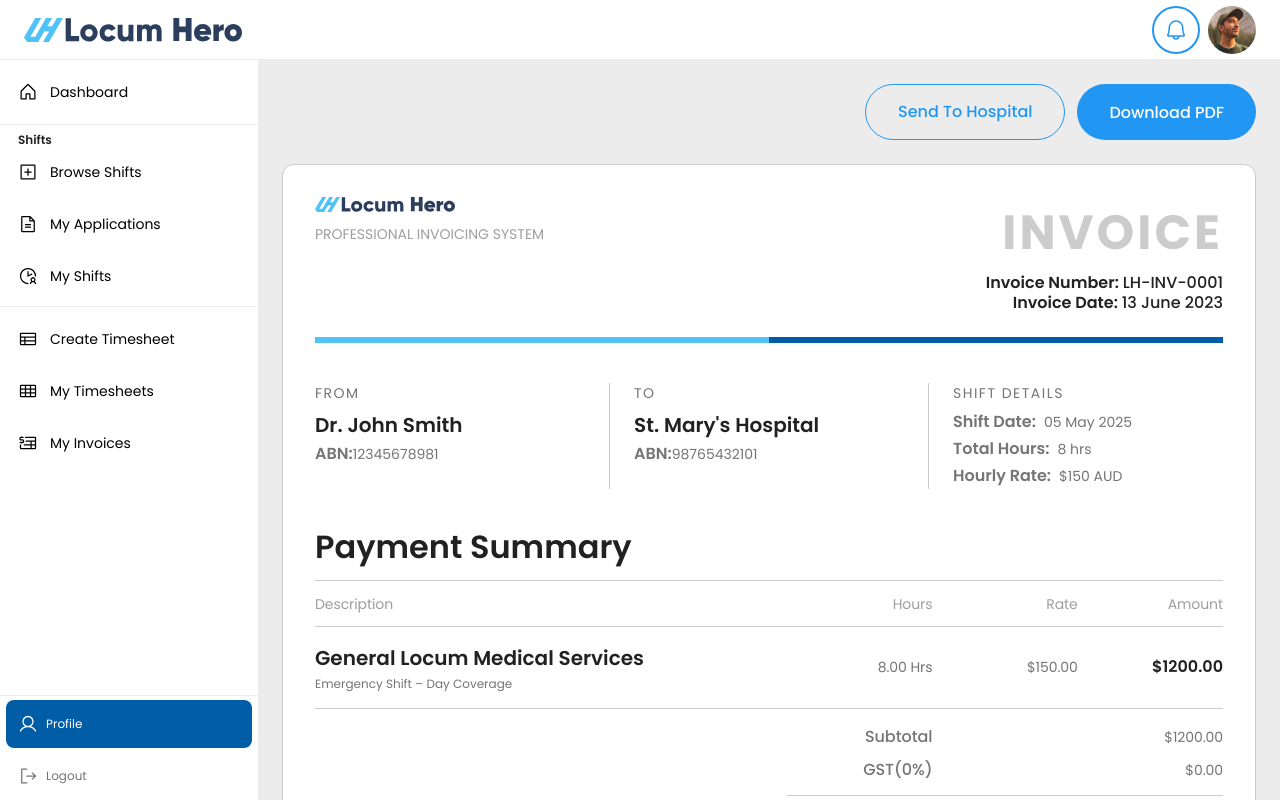
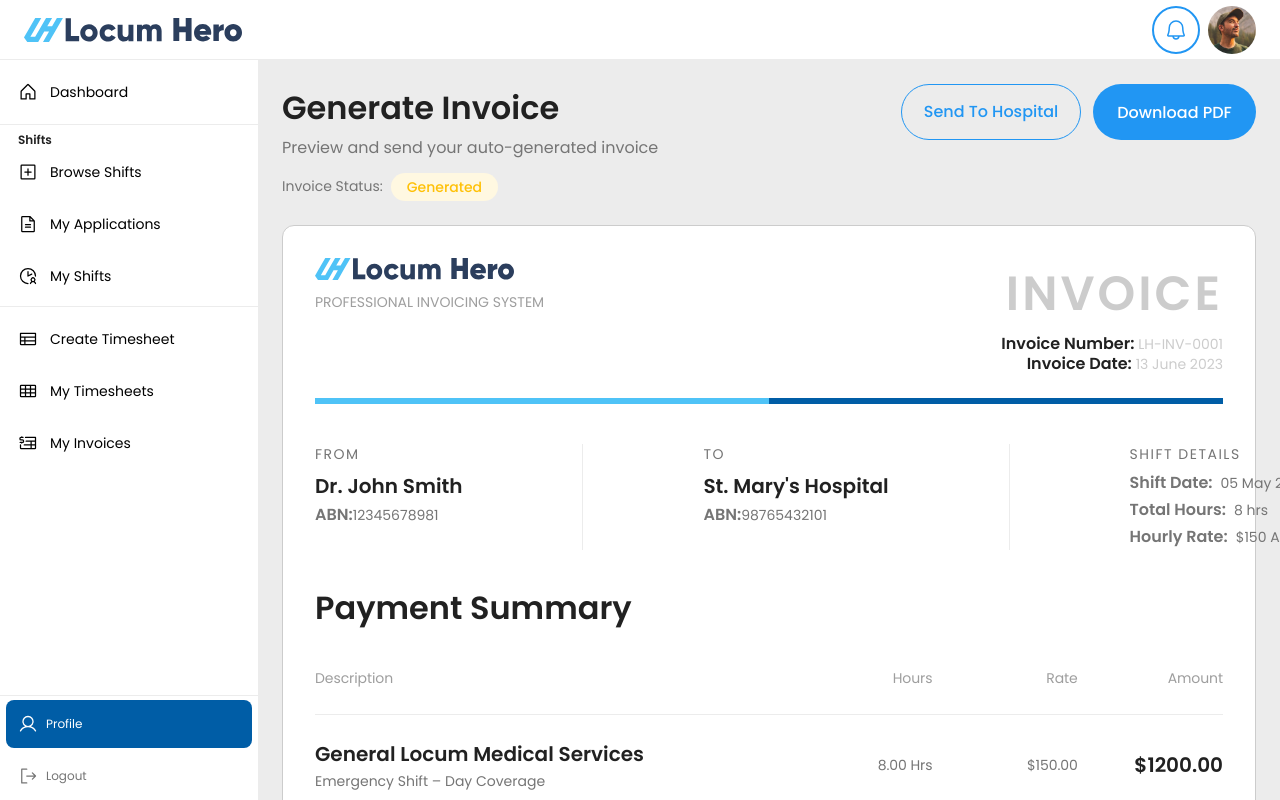
Before and after one commit to ahmadabdul786/CareRoster, a Next.js app: page /doctor/my-invoices/1 in a window 1280 px wide. Built offline with nearby package versions, Linux system fonts and the light colour scheme.

Commit message:
fix: fix the invoice document feedbacks

```diff
--- a/src/app/(dashboard)/doctor/my-invoices/[id]/page.tsx
+++ b/src/app/(dashboard)/doctor/my-invoices/[id]/page.tsx
@@ -3,8 +3,10 @@
 import { useRef } from 'react';
 import { useParams, notFound } from 'next/navigation';
 import { Button } from '@/components/shared/button';
+import { Typography } from '@/components/shared/typography';
 import { InvoiceDocument } from '@/components/ui/invoice-document';
 import { mockInvoices } from '@/constants/mockInvoices';
+import { timesheetInvoiceStatusStyles } from '@/constants/statusStyles';
 
 function computeTotals(amount: number, gstPercent: number) {
   const subtotal = amount;
@@ -20,6 +22,7 @@
   if (!invoice) return notFound();
 
   const total = computeTotals(invoice.amount, invoice.gstPercent);
+  const statusStyle = timesheetInvoiceStatusStyles[invoice.status];
 
   const handleDownloadPdf = () => {
     const style = document.createElement('style');
@@ -53,11 +56,42 @@
   return (
     <div className="p-4 sm:p-6 bg-light-gray/30 min-h-screen">
         <div className="flex flex-col sm:flex-row sm:items-start sm:justify-between gap-4 mb-6">
+          <div>
+            <Typography as="h1" size="h1" weight="semibold" className="text-dark-gray mb-1">
+              Generate Invoice
+            </Typography>
+            <Typography as="p" size="lg" weight="normal" className="text-secondary-gray">
+              Preview and send your auto-generated invoice
+            </Typography>
+            <div className="flex flex-wrap items-center gap-2 mt-3">
+              <Typography as="span" size="md" weight="normal" className="text-secondary-gray">
+                Invoice Status:
+              </Typography>
+              <Typography
+                as="span"
+                size="md"
+                weight="medium"
+                className={`px-4 py-1 rounded-full text-sm ${statusStyle.bg} ${statusStyle.text}`}
+              >
+                {statusStyle.label}
+              </Typography>
+            </div>
+          </div>
           <div className="flex items-center gap-3 shrink-0 sm:ml-auto">
-            <Button variant="outline" size="default" onClick={handleSendToHospital} className="whitespace-nowrap">
+            <Button
+              variant="outline"
+              size="default"
+              onClick={handleSendToHospital}
+              className="!w-[180px] h-[56px] min-h-[56px] shrink-0 whitespace-nowrap"
+            >
               Send to Hospital
             </Button>
-            <Button variant="primary" size="default" onClick={handleDownloadPdf} className="whitespace-nowrap">
+            <Button
+              variant="primary"
+              size="default"
+              onClick={handleDownloadPdf}
+              className="!w-[163px] h-[56px] min-h-[56px] shrink-0 whitespace-nowrap"
+            >
               Download PDF
             </Button>
           </div>
--- a/src/components/ui/invoice-document/index.tsx
+++ b/src/components/ui/invoice-document/index.tsx
@@ -31,60 +31,62 @@
       <div ref={ref} id="invoice-print-area" className="flex flex-col min-h-[1307px]">
         <div className="flex items-start justify-between mb-2">
           <div>
-            <Image src="/assets/svg/logo.svg" alt="Locum Hero" width={140} height={40} className="object-contain" />
+            <Image
+              src="/assets/svg/logo.svg"
+              alt="Locum Hero"
+              width={199}
+              height={22}
+              className="h-[22px] w-[199px] object-contain"
+            />
             <Typography as="p" size="md" weight="normal" className="text-primary-gray tracking-[3.9] leading-5 mt-3 uppercase">
               Professional Invoicing System
             </Typography>
           </div>
           <div className="text-right">
-            <span className="text-soft-gray text-[48px] font-bold tracking-[3px]">INVOICE</span>
+            <span className="text-soft-gray text-6 lg:text-[48px] font-semibold tracking-[3px]">INVOICE</span>
             <Typography as="p" size="lg" weight="semibold" className="text-dark-gray mt-1 leading-5">
-              Invoice Number: <span className="font-medium">{invoice.invoiceNumber}</span>
+              Invoice Number: <span className="font-medium font-normal text-md text-soft-gray ">{invoice.invoiceNumber}</span>
             </Typography>
             <Typography as="p" size="lg" weight="semibold" className="text-dark-gray leading-5">
-              Invoice Date: <span className="font-medium">{invoice.date}</span>
+              Invoice Date: <span className="font-medium font-normal text-md text-soft-gray ">{invoice.date}</span>
             </Typography>
           </div>
         </div>
 
         <div className="my-4 w-full h-[6px]" style={{ background: 'linear-gradient(to right, #4FC3F7 50%, #005DA6 50%)' }} />
 
-        <div className="flex gap-6 mt-6">
-          <div className="flex-1">
+        <div className="mt-6 flex flex-col divide-y divide-light-gray lg:flex-row lg:items-stretch lg:divide-y-0">
+          <div className="min-w-0 py-5 first:pt-0 lg:shrink-0 lg:border-r lg:border-light-gray lg:py-0 lg:pr-8 xl:pr-[120px]">
             <Typography as="p" size="md" weight="normal" className="text-secondary-gray tracking-[1.5px] uppercase mb-1.5">
               From
             </Typography>
-            <Typography as="h3" size="h3" weight="semibold" className="text-dark-gray">
+            <Typography as="h3" size="h3" weight="semibold" className="text-dark-gray break-words">
               {invoice.doctorName}
             </Typography>
-            <Typography as="p" size="lg" weight="semibold" className="text-secondary-gray mt-0.5">
+            <Typography as="p" size="lg" weight="semibold" className="text-secondary-gray mt-0.5 break-words">
               ABN:<span className="font-normal text-md">{invoice.doctorAbn}</span>
             </Typography>
           </div>
 
-          <div className="w-px bg-soft-gray self-stretch" />
-
-          <div className="flex-1">
+          <div className="min-w-0 py-5 lg:shrink-0 lg:border-r lg:border-light-gray lg:py-0 lg:pl-8 lg:pr-8 xl:pl-[120px] xl:pr-[120px]">
             <Typography as="p" size="md" weight="normal" className="text-secondary-gray tracking-[1.5px] uppercase mb-1.5">
               To
             </Typography>
-            <Typography as="h3" size="h3" weight="semibold" className="text-dark-gray">
+            <Typography as="h3" size="h3" weight="semibold" className="text-dark-gray break-words">
               {invoice.hospitalName}
             </Typography>
-            <Typography as="p" size="lg" weight="semibold" className="text-secondary-gray mt-0.5">
+            <Typography as="p" size="lg" weight="semibold" className="text-secondary-gray mt-0.5 break-words">
               ABN:<span className="font-normal text-md">{invoice.hospitalAbn}</span>
             </Typography>
           </div>
 
-          <div className="w-px bg-soft-gray self-stretch" />
-
-          <div className="flex-1">
+          <div className="min-w-0 py-5 last:pb-0 lg:shrink-0 lg:py-0 lg:pl-8 xl:pl-[120px]">
             <Typography as="p" size="md" weight="normal" className="text-secondary-gray tracking-[1.5px] uppercase mb-1.5">
               Shift Details
             </Typography>
             <div className="space-y-0.5">
               {shiftDetails.map(({ label, value }) => (
-                <div key={label} className="flex items-center gap-2 whitespace-nowrap">
+                <div key={label} className="flex flex-wrap items-center gap-x-2 gap-y-0.5">
                   <Typography as="span" size="lg" weight="semibold" className="text-secondary-gray shrink-0">
                     {label}:
                   </Typography>
@@ -117,10 +119,12 @@
           total={total}
         />
 
-        <div className="mt-auto mb-4 w-full h-[6px]" style={{ background: 'linear-gradient(to right, #005DA6 50%, #4FC3F7 50%)' }} />
-        <div>
+        <div className="mt-auto mb-4">
           <Typography as="p" size="md" weight="normal" className="text-secondary-gray">
-            Note: This invoice is generated by Locum Hero based on submitted timesheet data. No tax or additional charges are included.
+            Note:
+          </Typography>
+          <Typography as="p" size="md" weight="normal" className="text-secondary-gray">
+            This invoice is generated by Locum Hero based on submitted timesheet data. No tax or additional charges are included.
           </Typography>
         </div>
       </div>
--- a/src/components/ui/invoice-payment-summary-table/index.tsx
+++ b/src/components/ui/invoice-payment-summary-table/index.tsx
@@ -27,7 +27,7 @@
             {item.title}
           </Typography>
           {item.subtitle && (
-            <Typography as="p" size="sm" weight="normal" className="text-secondary-gray mt-0.5">
+            <Typography as="p" size="md" weight="normal" className="text-secondary-gray mt-0.5">
               {item.subtitle}
             </Typography>
           )}
@@ -47,7 +47,7 @@
       );
     case 'amount':
       return (
-        <Typography as="p" size="lg" weight="semibold" className="text-dark-gray">
+        <Typography as="h3" size="h3" weight="semibold" className="text-dark-gray">
           ${item.amount.toFixed(2)}
         </Typography>
       );
@@ -70,9 +70,9 @@
         ))}
       </colgroup>
       <thead>
-        <tr className="border-t border-b border-soft-gray">
+        <tr className=" border-b border-light-gray">
           {columns.map((col, i) => (
-            <th key={col.id} className={`py-2.5 ${i === 0 ? 'text-left' : 'text-right'}`}>
+            <th key={col.id} className={`py-6 ${i === 0 ? 'text-left' : 'text-right'}`}>
               <Typography as="span" size="md" weight="normal" className="font-normal text-[#9E9E9E] tracking-[-0.08px]">
                 {col.label}
               </Typography>
@@ -82,11 +82,11 @@
       </thead>
       <tbody>
         {lineItems.map((item, index) => (
-          <tr key={index} className="border-b border-soft-gray">
+          <tr key={index} className="border-b border-light-gray">
             {columns.map((col, i) => (
               <td
                 key={col.id}
-                className={`py-4 ${i === 0 ? 'pr-4' : 'text-right align-middle'}`}
+                className={`pt-6 pb-8 ${i === 0 ? 'pr-4' : 'text-right align-middle'}`}
               >
                 {formatCellValue(col.id, item)}
               </td>
@@ -96,13 +96,13 @@
 
         <tr>
           <td />
-          <td className="pt-4 pb-1 text-right">
-            <Typography as="p" size="lg" weight="medium" className="text-[#757575] tracking-[-0.08px]">
+          <td className="pt-8 pb-1 text-right">
+            <Typography as="p" size="lg" weight="semibold" className="text-[#757575] tracking-[-0.08px]">
               Subtotal
             </Typography>
           </td>
           <td />
-          <td className="pt-4 pb-1 text-right">
+          <td className="pt-8 pb-1 text-right">
             <Typography as="p" size="md" weight="normal" className="text-[#757575] tracking-[-0.08px]">
               ${subtotal.toFixed(2)}
             </Typography>
@@ -112,7 +112,7 @@
         <tr>
           <td />
           <td className="py-1 text-right">
-            <Typography as="p" size="lg" weight="medium" className="text-[#757575] tracking-[-0.08px]">
+            <Typography as="p" size="lg" weight="semibold" className="text-[#757575] tracking-[-0.08px]">
               GST({gstPercent}%)
             </Typography>
           </td>
@@ -126,20 +126,13 @@
 
         <tr>
           <td />
-          <td colSpan={3} className="py-2">
-            <div className="h-px bg-soft-gray" />
-          </td>
-        </tr>
-
-        <tr>
-          <td />
-          <td className="py-2 text-right">
+          <td className="py-2  text-right">
             <Typography as="p" size="h3" weight="semibold" className="text-[#212121] leading-[30px]">
               Total Amount
             </Typography>
           </td>
           <td />
-          <td className="py-2 text-right">
+          <td className="py-2 pt-8 text-right">
             <Typography as="p" size="h1" weight="semibold" className="text-light-blue leading-[35px]">
               ${total.toFixed(2)}
             </Typography>
--- a/src/constants/statusStyles.ts
+++ b/src/constants/statusStyles.ts
@@ -38,7 +38,7 @@
 export const invoiceTableStatusBadgeStyles = {
   generated:
     'flex h-7 w-[108px] items-center justify-start gap-2 rounded-xl bg-primary-amber py-1 px-4 text-sm font-medium leading-none text-dark-amber',
-  sent: 'flex h-7 w-24 items-center justify-start gap-2 rounded-xl bg-primary-green py-1 px-4 text-sm font-medium leading-none text-dark-green',
+  sent: 'flex h-7 w-24 items-center justify-center gap-2 rounded-xl bg-primary-green py-1 px-4 text-sm font-medium leading-none text-dark-green',
 } as const;
 
 export const applicationStatusStyles = {
```
